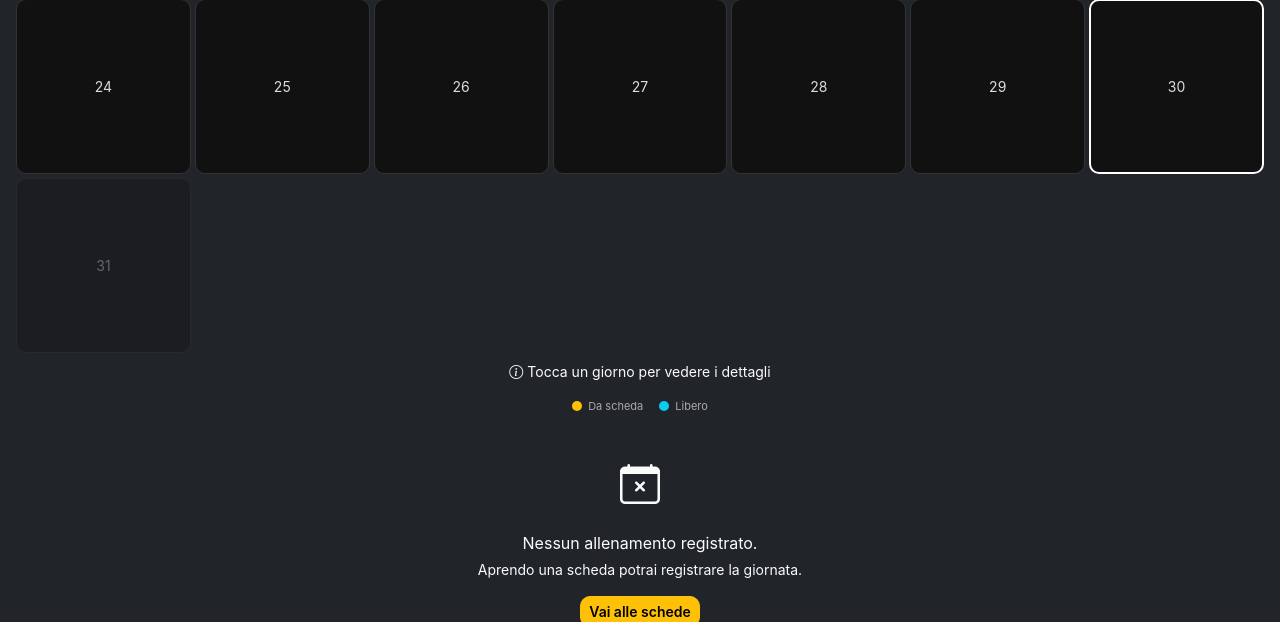
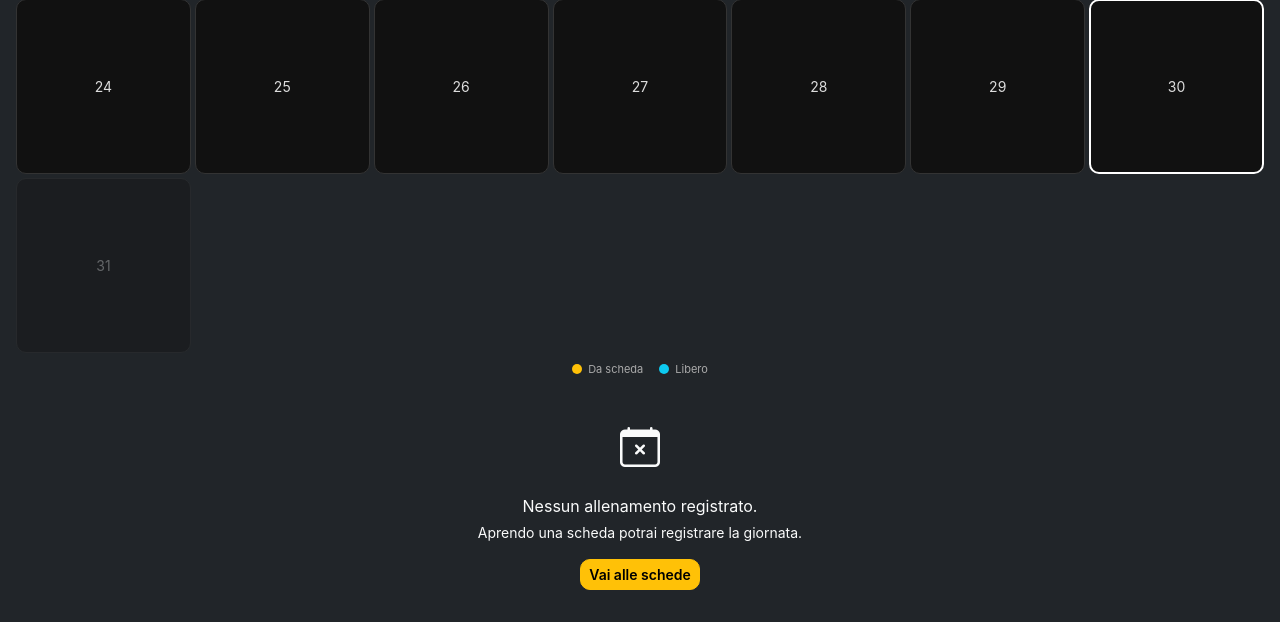
Before and after one commit to Orfico/gymit, a Django app: page /calendar/ in a window 1280 px wide. Shown: the part 1002-1624 px from the top of the page. After the commit the page ends 1592 px from the top, so only its background shows below. Run offline with Django 5.2, Linux system fonts and the light colour scheme; the visitor is signed in with stand-in values (Sample User, id 1); data that the repository does not hold is empty; parts of the project's set-up code (start-up, migrations or seed data) failed here and were passed over.

Commit message:
Removed string from calendar.html

```diff
--- a/gym/templates/gym/calendar.html
+++ b/gym/templates/gym/calendar.html
@@ -99,10 +99,6 @@
         {% endfor %}
     </div>
 
-    <div class="text-center text-secondary small mb-3">
-        <i class="bi bi-info-circle me-1"></i>Tocca un giorno per vedere i dettagli
-    </div>
-
     <div class="d-flex justify-content-center gap-3 mb-3">
         <span class="calendar-legend">
             <span class="calendar-legend-dot"></span>Da scheda
```
